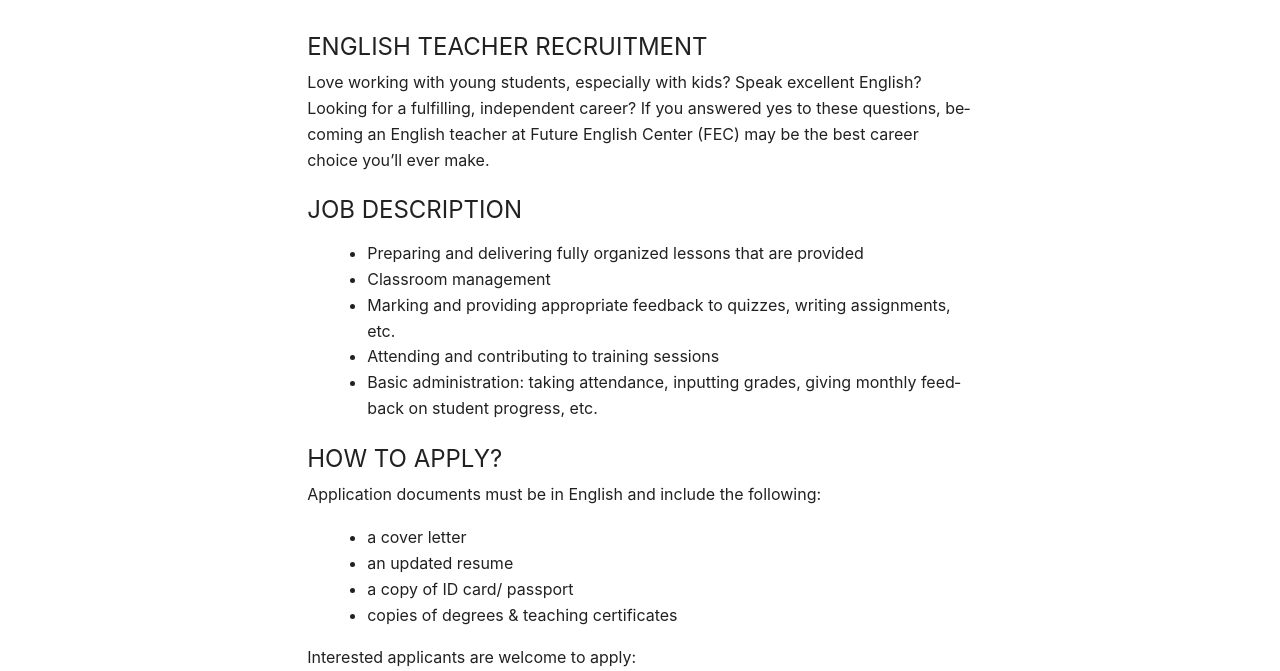
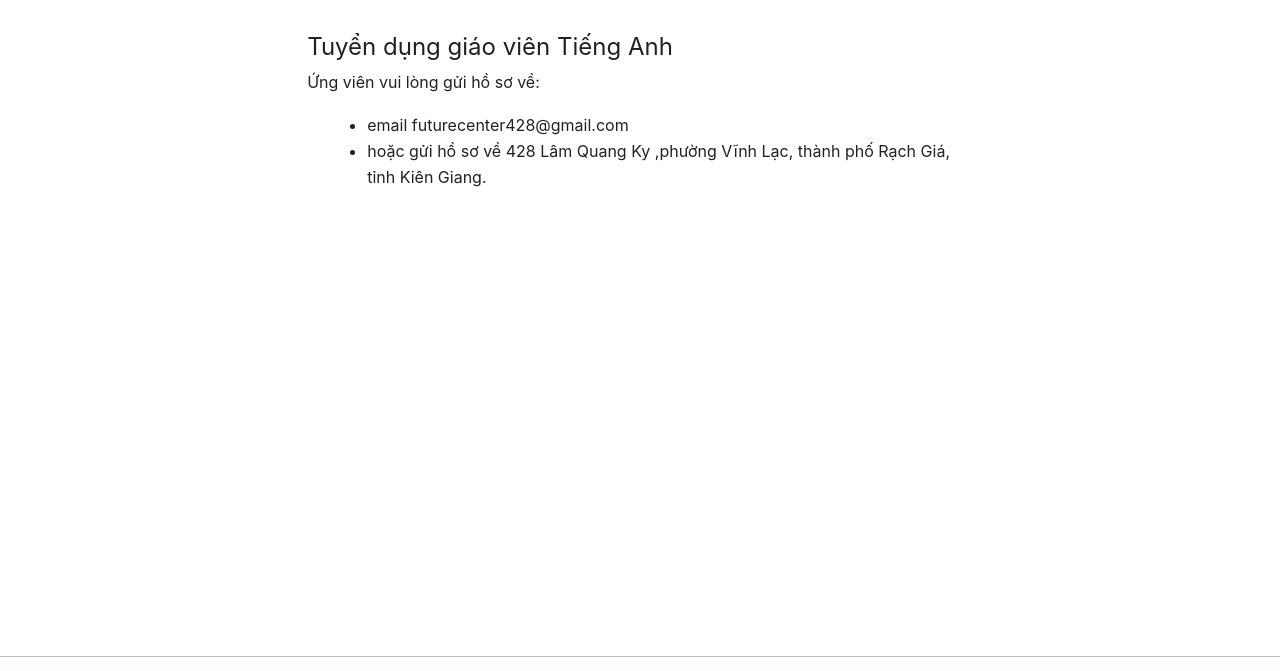
Before and after one commit to futurecenter428/futurecenter428.github.io, a plain HTML site: page career/index.html in a window 1280 px wide. Shown: the part 125-796 px from the top of the page. Drawn offline with Linux system fonts and the light colour scheme.

Commit message:
Update index.html
change recruitment info

```diff
--- a/career/index.html
+++ b/career/index.html
@@ -14,12 +14,10 @@
 
     <meta name="twitter:card" content="summary"/>
 <meta name="twitter:title" content="Career"/>
-<meta name="twitter:description" content="ENGLISH TEACHER RECRUITMENT Love working with young students, especially with kids? Speak excellent English? Looking for a fulfilling, independent career? If you answered yes to these questions, becoming an English teacher at Future English Center (FEC) may be the best career choice you’ll ever make
-WHY WORK AT FEC? Becoming part of FEC teaching staff, you will have the opportunity to Earn a competitive salary or hourly rate of pay Get ongoing professional development &amp; support via workshops, mentoring, classroom observations, etc."/>
+<meta name="twitter:description" content="ENGLISH TEACHER RECRUITMENT"/>
 
     <meta property="og:title" content="Career" />
-<meta property="og:description" content="ENGLISH TEACHER RECRUITMENT Love working with young students, especially with kids? Speak excellent English? Looking for a fulfilling, independent career? If you answered yes to these questions, becoming an English teacher at Future English Center (FEC) may be the best career choice you’ll ever make
-WHY WORK AT FEC? Becoming part of FEC teaching staff, you will have the opportunity to Earn a competitive salary or hourly rate of pay Get ongoing professional development &amp; support via workshops, mentoring, classroom observations, etc." />
+<meta property="og:description" content="ENGLISH TEACHER RECRUITMENT" />
 <meta property="og:type" content="article" />
 <meta property="og:url" content="/career/" />
 
@@ -99,40 +97,13 @@ WHY WORK AT FEC? Becoming part of FEC teaching staff, you will have the opportun
     <main class="post__body">
 
 
-<h1 id="english-teacher-recruitment">ENGLISH TEACHER RECRUITMENT</h1>
+<h1 id="english-teacher-recruitment">Tuyển dụng giáo viên Tiếng Anh</h1>
 
-<p>Love working with young students, especially with kids?
-   Speak excellent English?
-   Looking for a fulfilling, independent career?
-   If you answered yes to these questions, becoming an English teacher at Future English Center (FEC) may be the best career choice you’ll ever make.</p>
-
-
-<h1 id="job-description">JOB DESCRIPTION</h1>
+<p>Ứng viên vui lòng gửi hồ sơ về:</p>
 
 <ul>
-<li>Preparing and delivering fully organized lessons that are provided</li>
-<li>Classroom management</li>
-<li>Marking and providing appropriate feedback to quizzes, writing assignments, etc.</li>
-<li>Attending and contributing to training sessions</li>
-<li>Basic administration: taking attendance, inputting grades, giving monthly feedback on student progress, etc.</li>
-</ul>
-
-<h1 id="how-to-apply">HOW TO APPLY?</h1>
-
-<p>Application documents must be in English and include the following:</p>
-
-<ul>
-<li>a cover letter</li>
-<li>an updated resume</li>
-<li>a copy of ID card/ passport</li>
-<li>copies of degrees &amp; teaching certificates</li>
-</ul>
-
-<p>Interested applicants are welcome to apply:</p>
-
-<ul>
-<li>via email futurecenter428@gmail.com</li>
-<li>or hand in your application package to the address: 428 Lam Quang Ky Street, Vinh Lac Ward, Rach Gia City.</li>
+<li>email futurecenter428@gmail.com</li>
+<li>hoặc gửi hồ sơ về 428 Lâm Quang Ky ,phường Vĩnh Lạc, thành phố Rạch Giá, tỉnh Kiên Giang.</li>
 </ul>
 
     </main>
```
